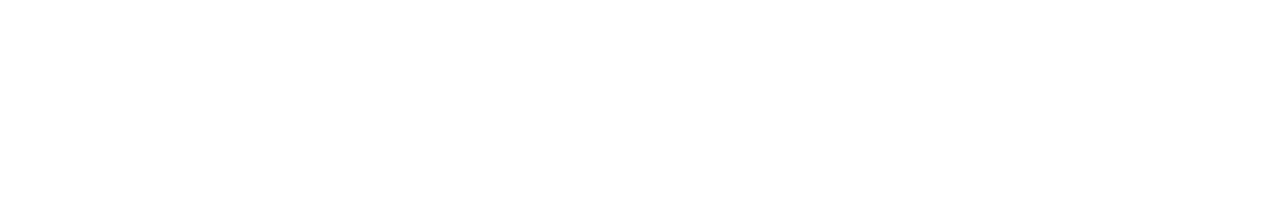
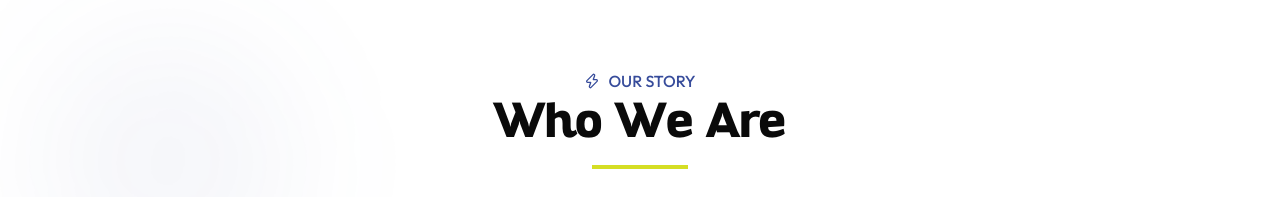
Before and after one commit to mohamed-ahmed-pillars/kag-site, a Next.js app: page /en in a window 1280 px wide. Shown: the part 884-1081 px from the top of the page. Before the commit the page ends 858 px from the top, so only its background shows below. Built offline with nearby package versions, Linux system fonts and the light colour scheme.

Commit message:
feat(home): mount WhoWeAreSection on the home page

```diff
--- a/src/app/[locale]/page.tsx
+++ b/src/app/[locale]/page.tsx
@@ -1,5 +1,6 @@
 import { setRequestLocale } from 'next-intl/server';
 import HeroSection from '@/components/ui/hero-section';
+import WhoWeAreSection from '@/components/ui/who-we-are-section';
 
 export default async function HomePage({
   params,
@@ -11,6 +12,7 @@
   return (
     <main>
       <HeroSection />
+      <WhoWeAreSection />
     </main>
   );
 }
```
